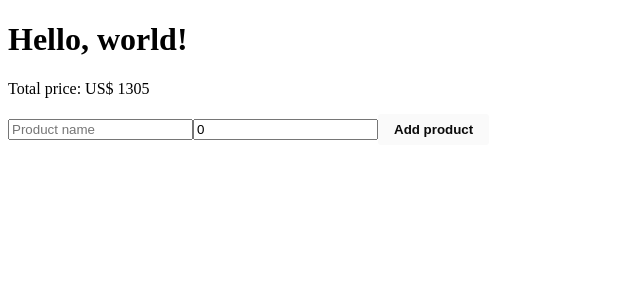
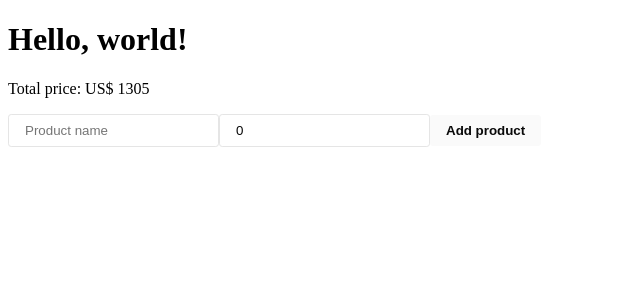
Before and after one commit to hzokbe/learning-vue, a Vue app: page / in a window 1280 px wide. Shown: the top 300 px of the page, without its empty margins (0-640 px from the left). Built offline with nearby package versions, Linux system fonts and the light colour scheme.

Commit message:
learn use of components (using defineModel)

```diff
--- a/src/App.vue
+++ b/src/App.vue
@@ -1,6 +1,7 @@
 <script lang="ts" setup>
 import { computed, ref, watch } from 'vue';
 import AppButton from '@/components/AppButton.vue';
+import AppInput from '@/components/AppInput.vue';
 
 const title = ref('Hello, world!'); // Reactivity!
 
@@ -53,8 +54,8 @@ watch(products, () => alert('Item added successfully!'), {
   <h1>{{ title }}</h1>
   <p>Total price: US$ {{ totalPrice }}</p>
   <form @submit="onSubmit">
-    <input v-model="productName" placeholder="Product name" />
-    <input v-model="productPrice" placeholder="Product price" type="number" />
+    <AppInput v-model="productName" placeholder="Product name" required type="text" />
+    <AppInput v-model="productPrice" placeholder="Product price" required type="number" />
     <AppButton type="button" variant="ghost" @click="() => console.log('Click!')">
       Add product
     </AppButton>
--- /dev/null
+++ b/src/components/AppInput.vue
@@ -0,0 +1,31 @@
+<script lang="ts" setup>
+const model = defineModel();
+
+interface Props {
+  placeholder: string;
+
+  required: boolean;
+
+  type: 'text' | 'number';
+}
+
+defineProps<Props>();
+</script>
+
+<template>
+  <input v-model="model" :placeholder="placeholder" :required="required" :type="type" />
+</template>
+
+<style scoped>
+input {
+  padding: 0.5rem 1rem;
+
+  border-radius: 0.2rem;
+
+  border: solid #e5e5e5 1px;
+
+  outline: none;
+
+  color: #0a0a0a;
+}
+</style>
```
